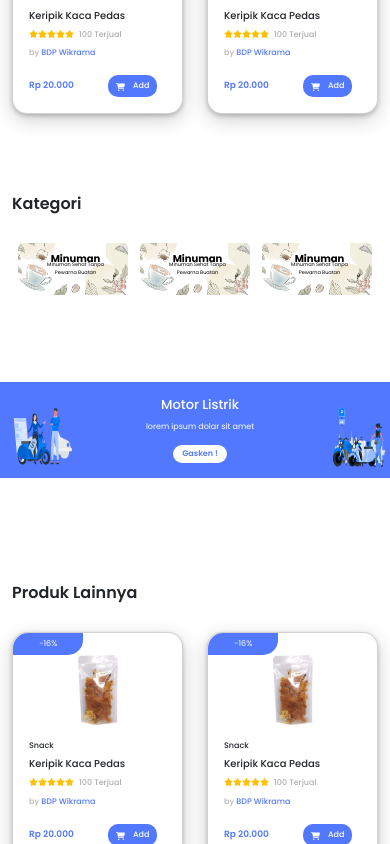
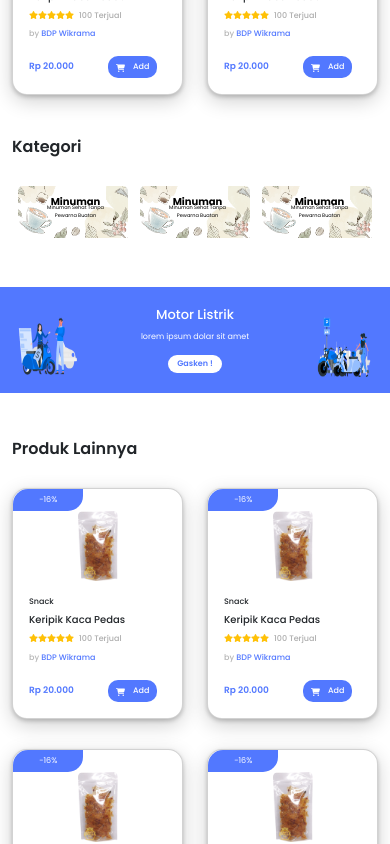
Before and after one commit to alvanfath/Wikrama-Shop-Jamsut, a React (Create React App) app: page / in a window 390 px wide. Shown: the part 700-1544 px from the top of the page. Built offline with nearby package versions, Linux system fonts and the light colour scheme.

Commit message:
fix landing responsive

```diff
--- a/src/pages/home/Landing.js
+++ b/src/pages/home/Landing.js
@@ -171,8 +171,9 @@ function Landing() {
             {/* end rekomendasi produk */}
             <CardKategori />
             {/* cta motor */}
-            <section className="small-section">
-                <div className="container bg-blue card-cta">
+            <section className="small-section d-flex ">
+                <div className="container bg-blue ">
+                    <div className="card-cta">
                         <div className="row">
                             <div className="col-3 col-md-4 col-lg-4">
                                 <img src={Motor1} />
@@ -184,6 +185,7 @@ function Landing() {
                             </div>
                             <div className="col-3 col-md-4 col-lg-4 d-flex justify-content-end">
                                 <img src={Motor2} />
+                            </div>
                         </div>
                     </div>
                 </div>
--- a/src/style/custom.css
+++ b/src/style/custom.css
@@ -1157,6 +1157,12 @@ input.small-checkbox {
         width: 45px;
         height: 45px;
     }
+    section.half-section {
+        padding: 40px 0;
+    }
+    section.small-section {
+        padding: 6px 0;
+    }
 
     .navbar-brand h4 {
         font-size: 18px;
@@ -1272,8 +1278,8 @@ input.small-checkbox {
     }
 
     .card-cta {
+        padding: 15px 5px;
         border-radius: 0px;
-        width: 400px !important;
     }
 
     .card-cta img {
@@ -1310,6 +1316,7 @@ input.small-checkbox {
     .logo-footer img {
         width: 50px !important;
         height: 50px !important;
+        margin-bottom: 30px;
     }
 
     .txt-footer-logo h1 {
```
Lines whose indentation alone changed are shown as unchanged.
